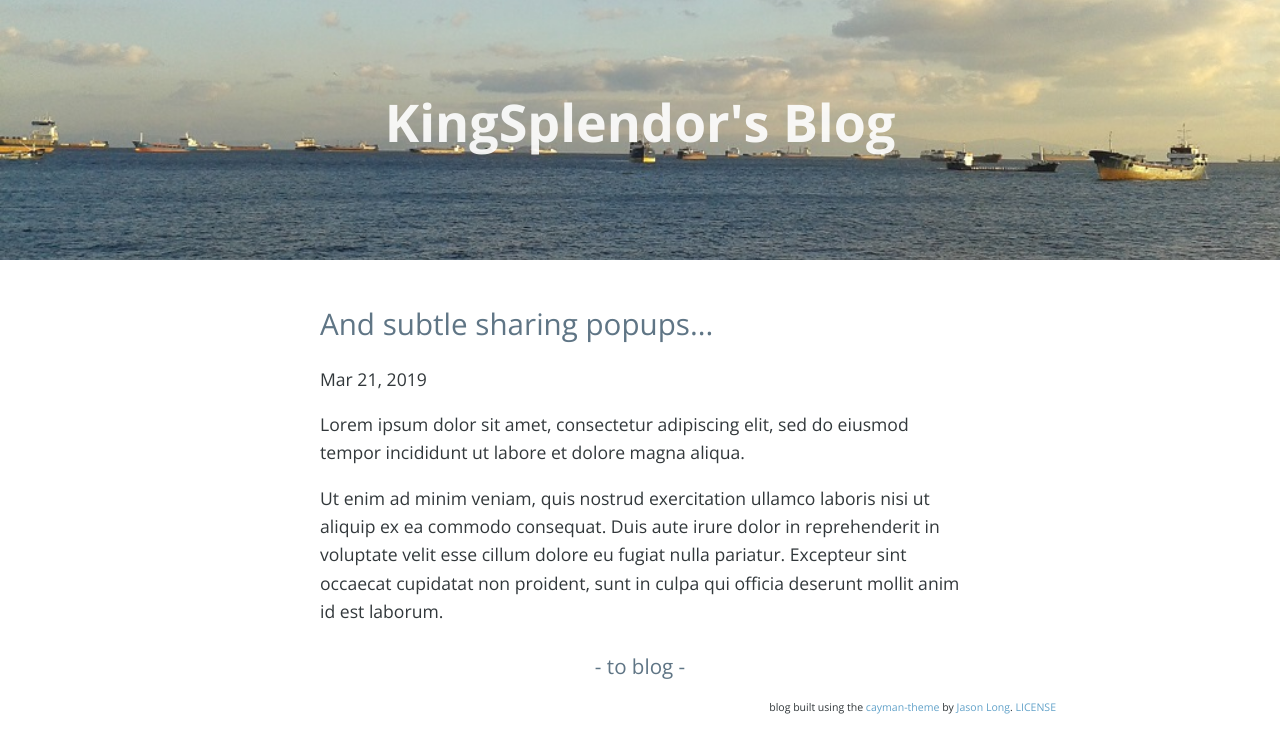
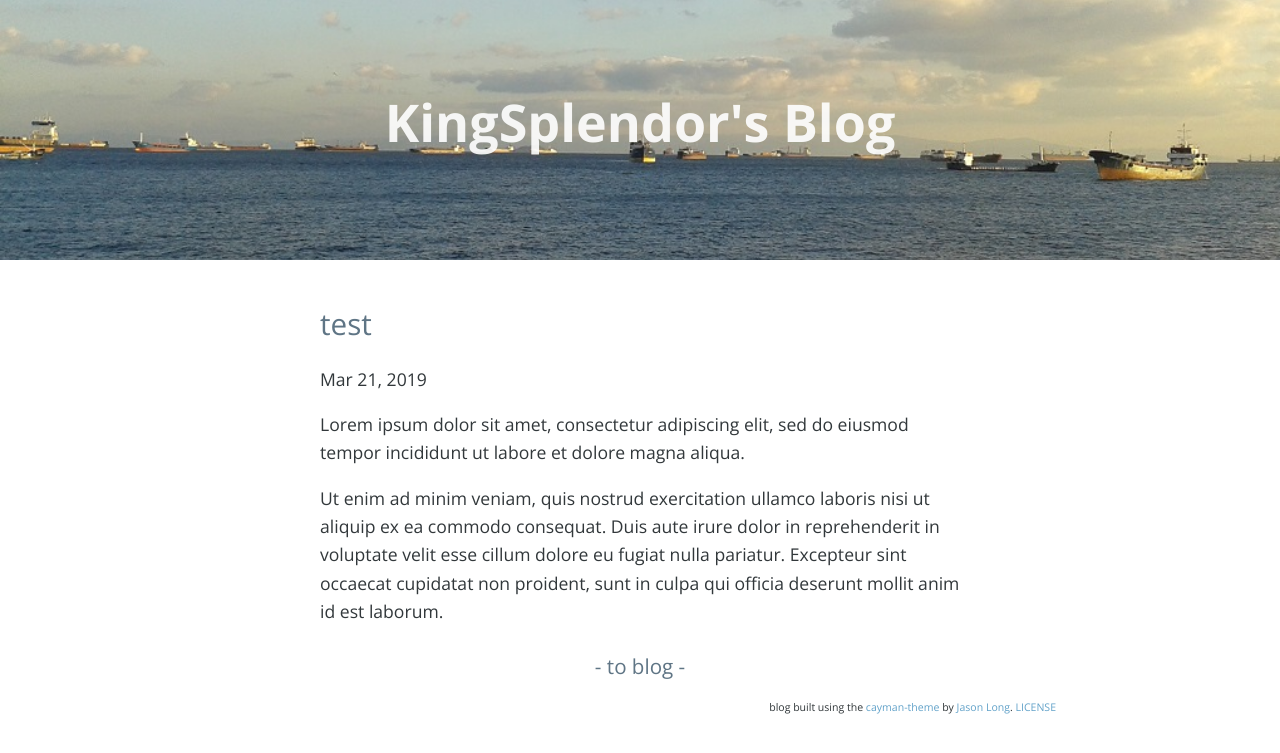
Before and after one commit to KingSplendid/KingSplendid.github.io, a Jekyll site: the page built from _posts/2019-03-21-test.md, in a window 1280 px wide. Shown: the top 753 px of the page. Built offline with Jekyll 4.4.1, drawn with Linux system fonts in a browser that asks for light colours; nearby versions of some CDN libraries; comment, search, counter and statistics services are not loaded.

Commit message:
Update 2019-03-21-test.md

```diff
--- a/_posts/2019-03-21-test.md
+++ b/_posts/2019-03-21-test.md
@@ -1,6 +1,6 @@
 ---
 layout: post
-title: And subtle sharing popups...
+title: test
 ---
 
 Lorem ipsum dolor sit amet, consectetur adipiscing elit, sed do eiusmod tempor incididunt ut labore et dolore magna aliqua.
```
